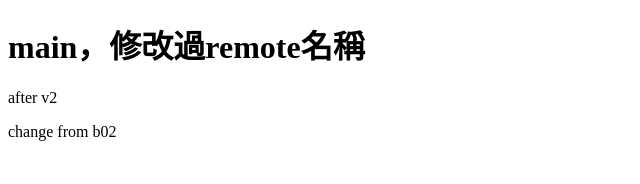
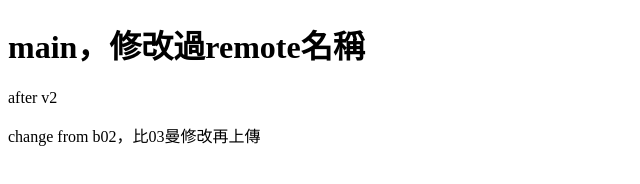
Before and after one commit to inventor9871/Git-will, a plain HTML site: page f1.html in a window 1280 px wide. Shown: the whole page, without its empty margins (0-640 px from the left). Drawn offline with Linux system fonts and the light colour scheme.

Commit message:
edit f1 after 03

```diff
--- a/f1.html
+++ b/f1.html
@@ -10,6 +10,6 @@
 <body>
     <h1>main，修改過remote名稱</h1>
     <p>after v2</p>
-    <p>change from b02</p>
+    <p>change from b02，比03曼修改再上傳</p>
 </body>
 </html>
```
